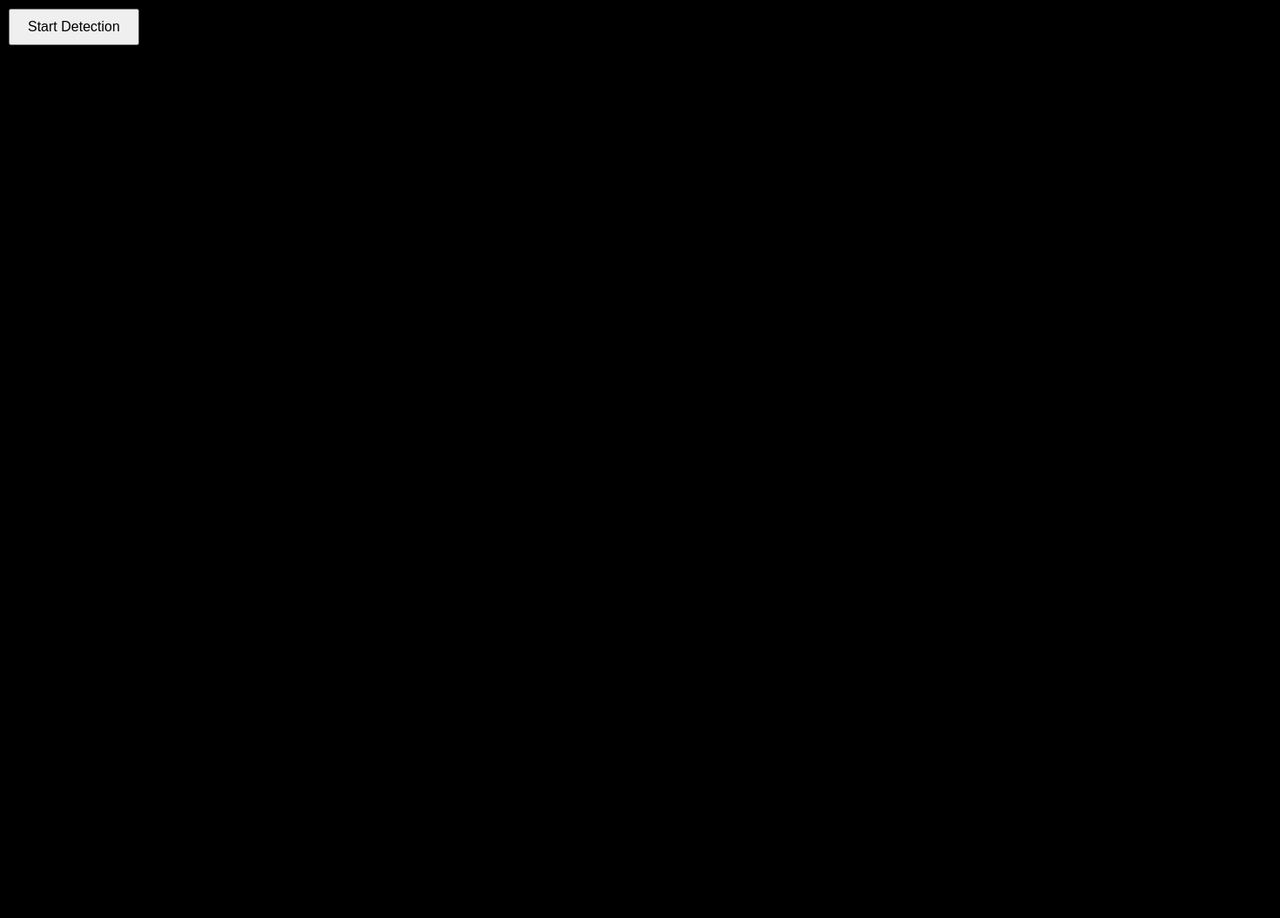
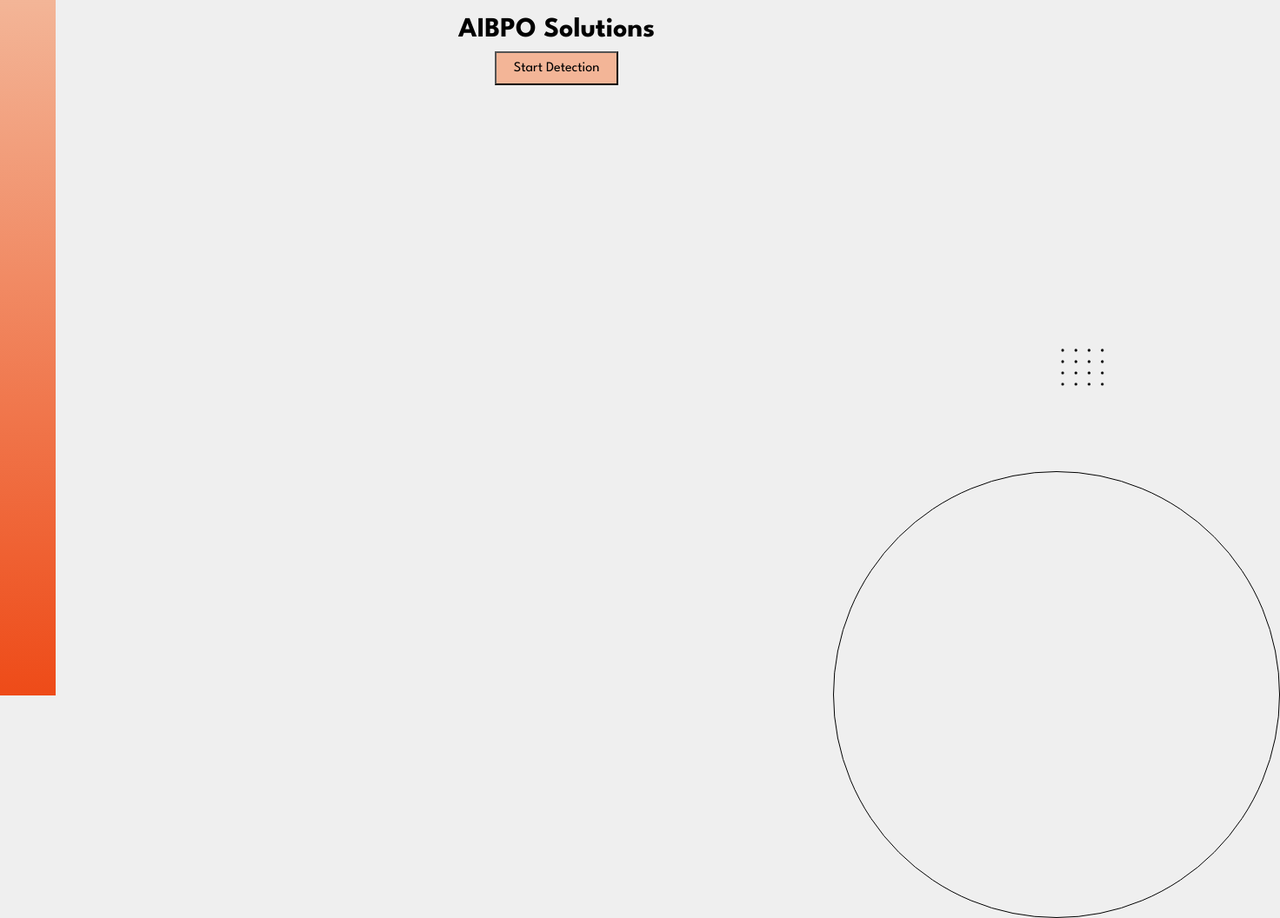
Before and after one commit to ElmoNeedsArson/Glitcher-P1, a plain HTML site: page P1.html in a window 1280 px wide. Shown: the whole page at 87% size, 1472 px wide, since content can reach past the window. Before the commit the page ends 800 px from the top, so only its background shows below. Drawn offline with Linux system fonts and the light colour scheme.

Commit message:
more spaghetti updates

```diff
--- a/P1.html
+++ b/P1.html
@@ -2,6 +2,9 @@
 <html>
 
 <head>
+  <link rel="preconnect" href="https://fonts.googleapis.com">
+<link rel="preconnect" href="https://fonts.gstatic.com" crossorigin>
+<link href="https://fonts.googleapis.com/css2?family=League+Spartan:wght@100..900&display=swap" rel="stylesheet">
   <meta charset="UTF-8">
   <!-- Ensures proper scaling on mobile devices -->
   <meta name="viewport" content="width=device-width, initial-scale=1.0">
@@ -15,7 +18,7 @@
       margin: 0;
       padding: 0;
       overflow: hidden;
-      background: #000;
+      background: #efefef;
       /* height: 100%;
         width: 100%; */
     }
@@ -38,22 +41,89 @@
     }
 
     #startButton {
-      position: absolute;
-      top: 10px;
-      left: 10px;
+      /* font-family: 'Lucida Sans', 'Lucida Sans Regular', 'Lucida Grande', 'Lucida Sans Unicode', Geneva, Verdana, sans-serif; */
+      font-family: 'League Spartan', sans-serif;
+      margin-left: auto;
+      margin-right: auto;
       z-index: 10;
       padding: 10px 20px;
       font-size: 16px;
+      margin-top: 10px;
+      background-color: rgba(243,181,151,1);
+    }
+
+    #container1{
+      display: flex;
+      width: 100vw;
+      align-items: center;
+      align-content: center;
+    }
+
+    /* .container1{
+      height: 100vh;
+      background-color: #efefef;
+      border-bottom: 2px black solid;
+    } */
+
+    #container2{
+      position: absolute;
+      top: 0px;
+      left: 0px;
+      width: 5vw;
+      height: 100vh;
+      background: rgb(238,75,24);
+      background: linear-gradient(0deg, rgba(238,75,24,1) 0%, rgba(243,181,151,1) 100%);
+    }
+
+    #heading{
+      font-family: 'League Spartan', sans-serif;
+      font-weight: bold;
+      text-align: center;
+      padding-top: 20px;
+      width: 100vw;
+      /* position: absolute;
+      width: 100vw;
+      top: 10px;
+      z-index: 10; */
+      font-size: 32px;
+    }
+
+    #decorative-element{
+      width: 40vw;
+      height: 40vw;
+      border-radius: 50%;
+      border: black solid 1px;
+      background: transparent;
+      position: absolute;
+      bottom: -20vw;
+      right: -15vw;
     }
 
     #video {
       width: 100vh;
     }
+
+    #icon{
+      width: 50px;
+      height: 50px;
+      background-image: url(dots.png);
+      background-size: contain;
+      background-repeat: no-repeat;
+      position: absolute;
+      top: 50vh;
+      right: 10px;
+    }
   </style>
 </head>
 
 <body>
-  <button id="startButton">Start Detection</button>
+  <div id="heading">AIBPO Solutions</div>
+  <div id="container1">
+  <button id="startButton">Start Detection</button></div>
+  <div id="decorative-element"></div>
+  <div id="icon"></div>
+
+  <div id="container2"></div>
   <!-- Hidden video element -->
   <video id="video" autoplay muted playsinline style="display: none;"></video>
   <!-- Canvas for drawing (covering the entire viewport) -->
@@ -68,6 +138,15 @@
     const ctx = canvas.getContext('2d');
     const glitchCtx = glitchCanvas.getContext('2d');
     const startButton = document.getElementById('startButton');
+
+    const cont1 = document.getElementById('container1')
+    const cont2 = document.getElementById('container2')
+    const header = document.getElementById('heading')
+    const dec_el = document.getElementById('decorative-element')
+    console.log(header)
+
+
+
 
     // Variables for person detection alerting.
     let lastPersonTime = Date.now();
@@ -327,6 +406,10 @@
     // Start detection on user click.
     startButton.addEventListener('click', () => {
       startButton.style.display = 'none';
+      cont1.style.display = 'none';
+      cont2.style.display = 'none';
+      dec_el.style.display = 'none';
+      header.style.display = 'none';
       main();
     });
   </script>
```
Also changed, not shown: P2.html (+96 -11 lines), customFont.ttf (added), dots.png (added), 1 other file.
